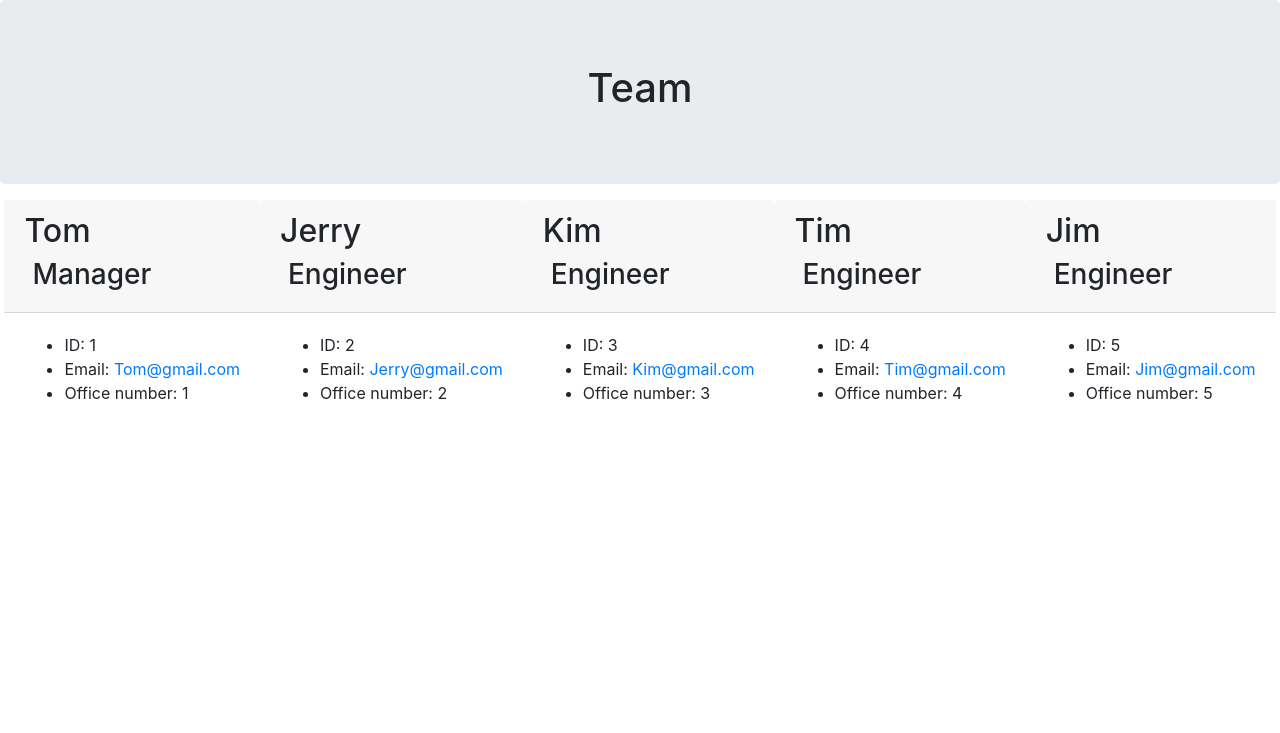
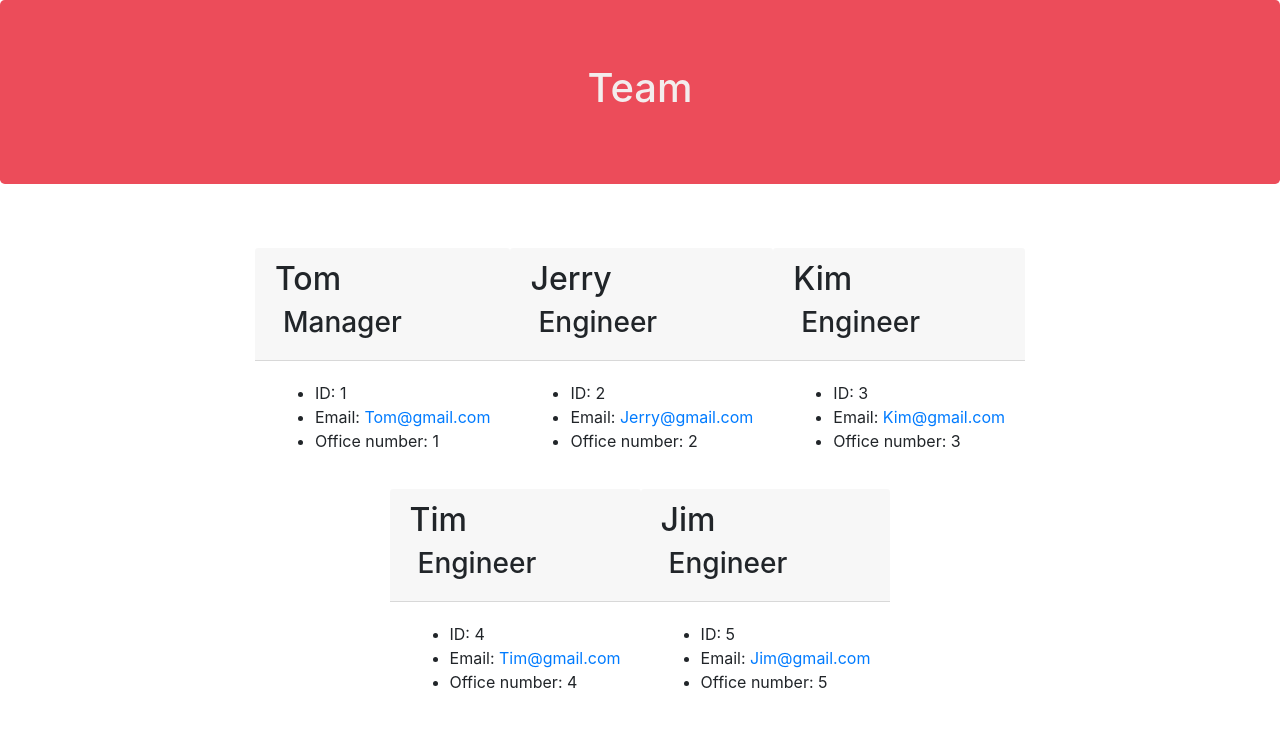
Before and after one commit to Juwonoh41/Team-profile-generator, a plain HTML site: page dist/index.html in a window 1280 px wide. Drawn offline with nearby package versions, Linux system fonts and the light colour scheme.

Commit message:
first half of css

```diff
--- a/dist/index.css
+++ b/dist/index.css
@@ -0,0 +1,10 @@
+.heading{
+    background-color: #ec4c5a;
+    color: rgb(243, 237, 237)
+}
+
+.team-member-card{
+    max-width: 1000px;
+    margin: 3em auto;
+    flex-wrap: wrap;
+}
--- a/dist/index.html
+++ b/dist/index.html
@@ -5,6 +5,7 @@
     <meta http-equiv="X-UA-Compatible" content="IE=edge">
     <meta name="viewport" content="width=device-width, initial-scale=1.0">
     <title>Team Profile Generator</title>
+
     <link rel="stylesheet" href="https://stackpath.bootstrapcdn.com/bootstrap/4.3.1/css/bootstrap.min.css"
         integrity="sha384-ggOyR0iXCbMQv3Xipma34MD+dH/1fQ784/j6cY/iJTQUOhcWr7x9JvoRxT2MZw1T" crossorigin="anonymous">
     <link rel="stylesheet" href="index.css">
@@ -12,14 +13,14 @@
 <body>
     <div class="container-fluid">
         <div class="row">
-            <div class="col-12 jumbotron mb-3 team-heading">
-                <h1 class="text-center">Team</h1>
+            <div class="col-12 jumbotron mb-3 heading">
+                <h1 class="text-center" >Team</h1>
             </div>
         </div>
     </div>
     <div class = "card-container">
         <div class = "row">
-            <div class="team-area col-12 d-flex justify-content-center">
+            <div class="team-member-card col-12 d-flex justify-content-center">
                 <div class="employee">
                     <div class="card-header">
                         <h2 class="title">Tom</h2>
@@ -85,7 +86,6 @@
                         </ul>
                     </div>
                 </div>
-
             </div>
         </div>
     </div>
```
